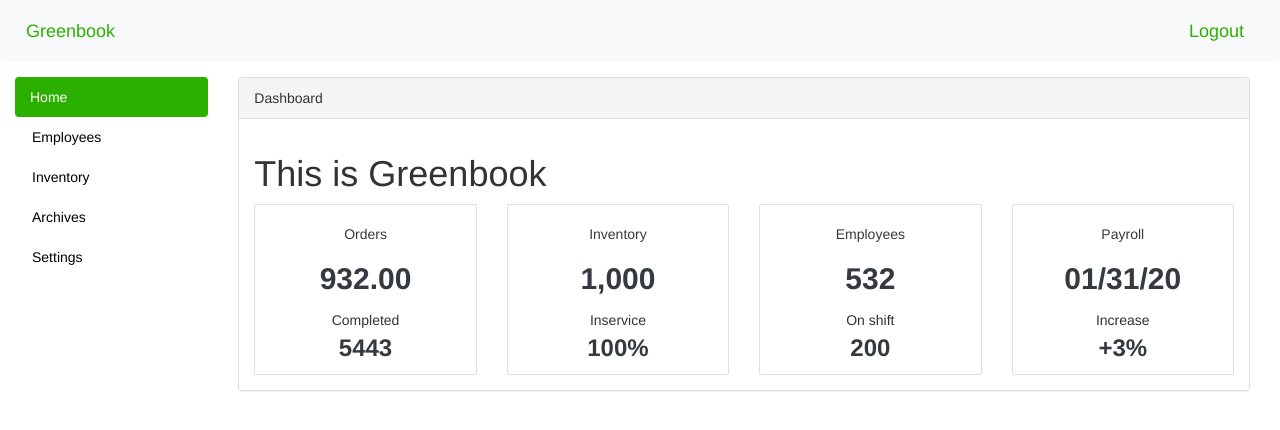
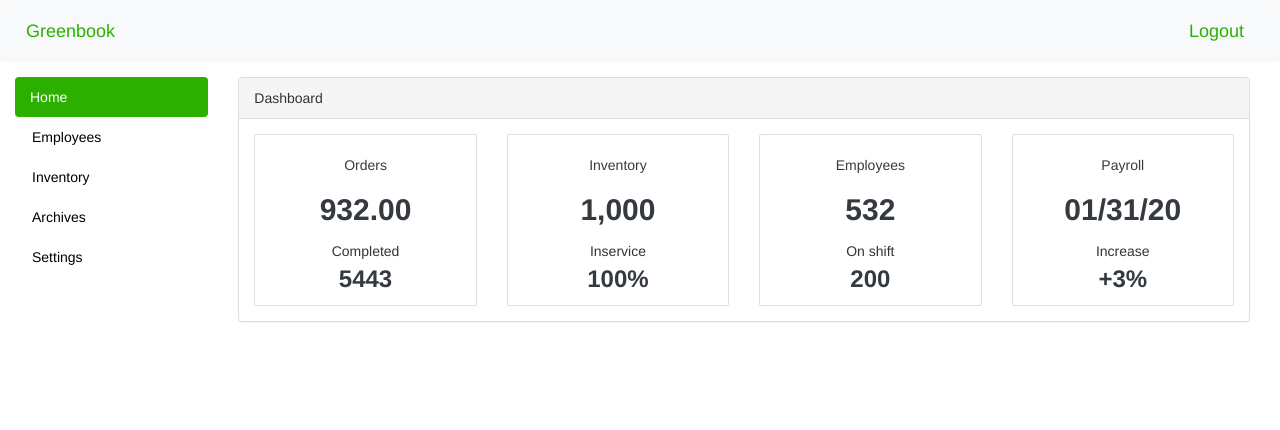
Before and after one commit to lucidlactose/softwareEngineeringProject, an Angular app: page /profilePage in a window 1280 px wide. Shown: the top 430 px of the page. Built offline with nearby package versions, Linux system fonts and the light colour scheme.

Commit message:
remove title

```diff
--- a/src/app/profile-page/profile-page.component.html
+++ b/src/app/profile-page/profile-page.component.html
@@ -31,7 +31,6 @@
 						Dashboard
 					</div>
 					<div class="panel-body">
-						<h1>This is Greenbook</h1>
 						<div class="row">
 							<div class="col-xl-3 col-lg-6 col-sm-6 grid-margin stretch-card">
 							  <div class="card">
```
